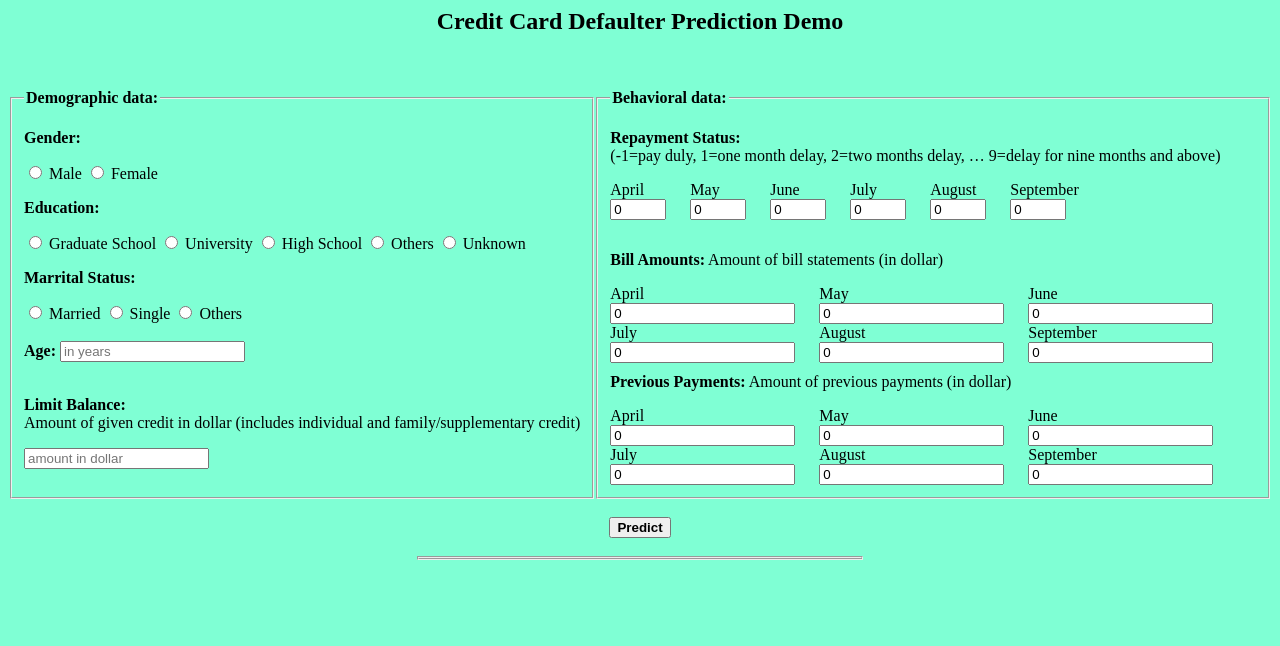
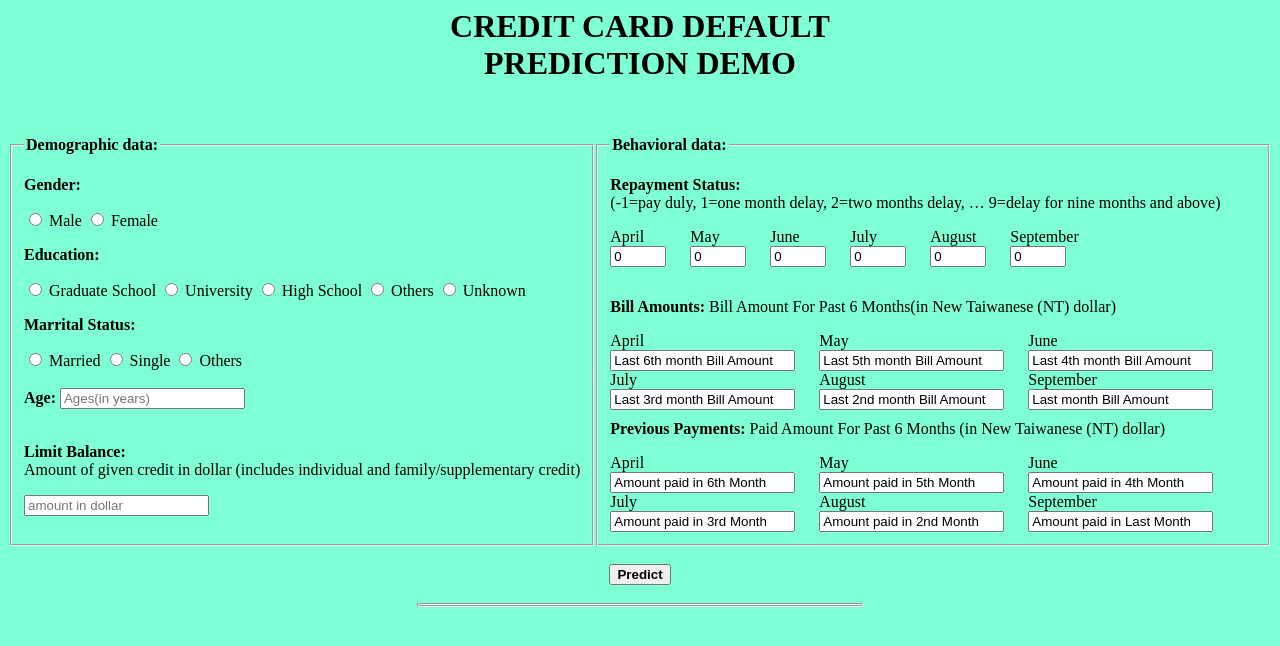
Before and after one commit to thuthao9198/credit-card-demo, a Flask app: page / in a window 1280 px wide. Shown: the top 646 px of the page. Run offline with Flask 2, Linux system fonts and the light colour scheme; parts of the project's set-up code (start-up, migrations or seed data) failed here and were passed over.

Commit message:
Update index.html

```diff
--- a/templates/index.html
+++ b/templates/index.html
@@ -24,7 +24,7 @@ body  {
 <body>
 
  <div class="predict">
-	<h2 style="margin: auto; width: 35%; padding: 0; border: 0px solid; text-align: center;">Credit Card Defaulter Prediction Demo</h2>
+	<h1 style="margin: auto; width: 35%; padding: 0; border: 0px solid; text-align: center;">CREDIT CARD DEFAULT PREDICTION DEMO</h1>
 	 <br>
 	 <br>
 	 <br>
@@ -62,7 +62,7 @@ body  {
 			<br>
 			<br>
 			<label for="age"><b>Age:</b></label>
-			<input type="text" name="age" placeholder="in years" required="required" />
+			<input type="text" name="age" placeholder="Ages(in years)" required="required" />
 			<br>
 			<br>
 			<p><b>Limit Balance:</b><br>
@@ -104,30 +104,30 @@ body  {
 			<br>
 			<br>
 			<div class="bill_amount_parent">
-				<p><b>Bill Amounts:</b> Amount of bill statements (in dollar)</p>
+				<p><b>Bill Amounts:</b> Bill Amount For Past 6 Months(in New Taiwanese (NT) dollar)</p>
 				<div style="float:left; margin-right: 1.5em;">
 					<label for="bill_amount">April</label><br>
-					<input name="bill_amt6" id="bill_amt6" value="0" type="text" required>
+					<input name="bill_amt6" id="bill_amt6" value="Last 6th month Bill Amount" type="text" required>
 				</div>
 				<div style="float:left; margin-right: 1.5em;">
 					<label for="bill_amount">May</label><br>
-					<input name="bill_amt5" id="bill_amt5" value="0" type="text" required>
+					<input name="bill_amt5" id="bill_amt5" value="Last 5th month Bill Amount" type="text" required>
 				</div>
 				<div style="float:left; margin-right: 1.5em;">
 					<label for="bill_amount">June</label><br>
-					<input name="bill_amt4" id="bill_amt4" value="0" type="text" required>
+					<input name="bill_amt4" id="bill_amt4" value="Last 4th month Bill Amount" type="text" required>
 				</div>
 				<div style="float:left; margin-right: 1.5em;">
 					<label for="bill_amount">July</label><br>
-					<input name="bill_amt3" id="bill_amt3" value="0" type="text" required>
+					<input name="bill_amt3" id="bill_amt3" value="Last 3rd month Bill Amount" type="text" required>
 				</div>
 				<div style="float:left;margin-right: 1.5em;">
 					<label for="bill_amount">August</label><br>
-					<input name="bill_amt2" id="bill_amt2" value="0" type="text" required>
+					<input name="bill_amt2" id="bill_amt2" value="Last 2nd month Bill Amount" type="text" required>
 				</div>
 				<div style="float:left;">
 					<label for="bill_amount">September</label><br>
-					<input name="bill_amt1" id="bill_amt1" value="0" type="text" required>
+					<input name="bill_amt1" id="bill_amt1" value="Last month Bill Amount" type="text" required>
 				</div>
 			</div>
 			<br>
@@ -135,30 +135,30 @@ body  {
 			<br>
 			<br>
 			<div class="previous_payments_parent">
-				<p><b>Previous Payments:</b> Amount of previous payments (in dollar)</p>
+				<p><b>Previous Payments:</b> Paid Amount For Past 6 Months (in New Taiwanese (NT) dollar)</p>
 				<div style="float:left; margin-right: 1.5em;">
 					<label for="previous_payments">April</label><br>
-					<input name="pay_amt6" id="pay_amt6" value="0" type="text" required>
+					<input name="pay_amt6" id="pay_amt6" value="Amount paid in 6th Month" type="text" required>
 				</div>
 				<div style="float:left; margin-right: 1.5em;">
 					<label for="previous_payments">May</label><br>
-					<input name="pay_amt5" id="pay_amt5" value="0" type="text" required>
+					<input name="pay_amt5" id="pay_amt5" value="Amount paid in 5th Month" type="text" required>
 				</div>
 				<div style="float:left; margin-right: 1.5em;">
 					<label for="previous_payments">June</label><br>
-					<input name="pay_amt4" id="pay_amt4" value="0" type="text" required>
+					<input name="pay_amt4" id="pay_amt4" value="Amount paid in 4th Month" type="text" required>
 				</div>
 				<div style="float:left; margin-right: 1.5em;">
 					<label for="previous_payments">July</label><br>
-					<input name="pay_amt3" id="pay_amt3" value="0" type="text" required>
+					<input name="pay_amt3" id="pay_amt3" value="Amount paid in 3rd Month" type="text" required>
 				</div>
 				<div style="float:left; margin-right: 1.5em;">
 					<label for="previous_payments">August</label><br>
-					<input name="pay_amt2" id="pay_amt2" value="0" type="text" required>
+					<input name="pay_amt2" id="pay_amt2" value="Amount paid in 2nd Month" type="text" required>
 				</div>
 				<div style="float:left;">
 					<label for="previous_payments">September</label><br>
-					<input name="pay_amt1" id="pay_amt1" type="text" value="0" required>
+					<input name="pay_amt1" id="pay_amt1" type="text" value="Amount paid in Last Month" required>
 				</div>
 			</div>
 		</fieldset>
```
